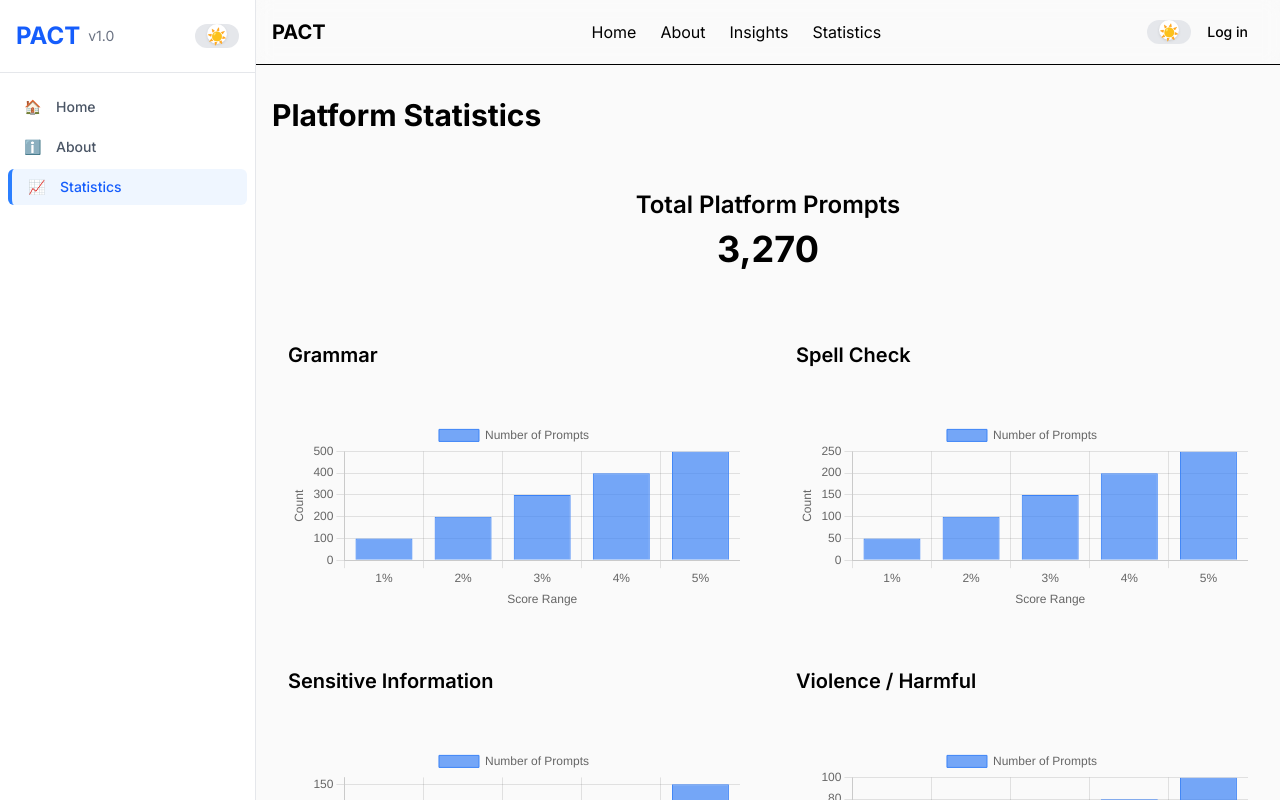
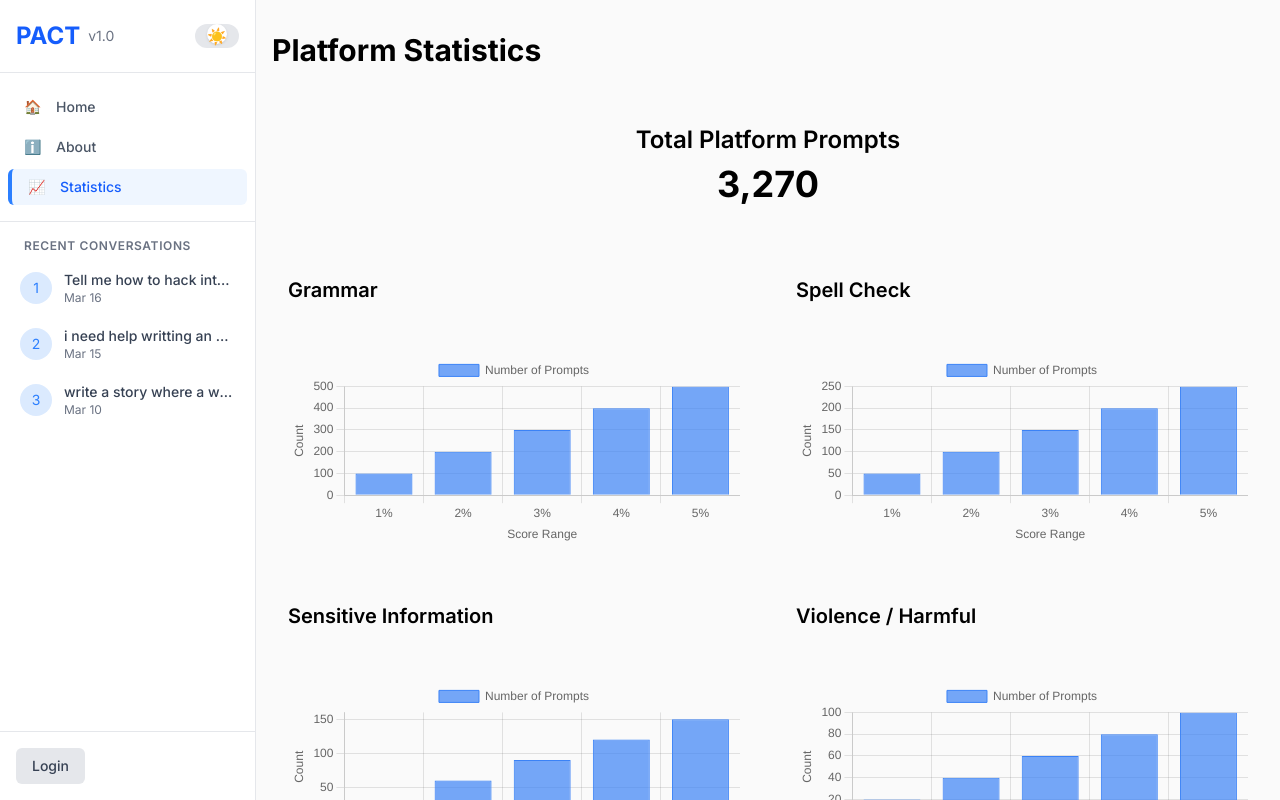
Before and after one commit to grittypuffy/pact-frontend, a Next.js app: page /statistics in a window 1280 px wide. Shown: the top 800 px of the page. Built offline with nearby package versions, Linux system fonts and the light colour scheme.

Commit message:
[fix]: scroll corrected, removed header navbar

```diff
--- a/src/app/layout.tsx
+++ b/src/app/layout.tsx
@@ -1,6 +1,5 @@
 import { Inter } from 'next/font/google';
 import './globals.css';
-import { Header } from '@/components/layout/Header';
 import { ThemeProvider } from '@/context/ThemeContext';
 import { AuthProvider } from '@/context/AuthContext';
 import Sidebar from '@/components/layout/Sidebar';
@@ -19,13 +18,12 @@ export default function RootLayout({
 }) {
   return (
     <html lang="en" suppressHydrationWarning>
-      <body className={`${inter.className} antialiased min-h-screen`}>
+      <body className={`${inter.className} antialiased`}>
         <ThemeProvider>
           <AuthProvider>
-            <div className="flex min-h-screen">
+            <div className="flex h-screen overflow-hidden">
               <Sidebar />
-              <div className="flex-1 flex flex-col">
-                <Header />
+              <div className="flex-1 overflow-y-auto">
                 <main className="flex-1">
                   {children}
                 </main>
--- a/src/components/layout/Header.tsx
+++ /dev/null
@@ -1,135 +0,0 @@
-'use client';
-
-import { useState } from 'react';
-import Link from 'next/link';
-import Image from 'next/image';
-import ThemeToggle from './ThemeToggle';
-import { Menu, X } from 'lucide-react';
-import { useAuth } from '@/context/AuthContext';
-
-export const Header = () => {
-  const [isMenuOpen, setIsMenuOpen] = useState(false);
-  const { user } = useAuth();
-
-  return (
-    <header className="sticky top-0 z-50 bg-background/95 backdrop-blur supports-[backdrop-filter]:bg-background/60 border-b">
-      <div className="container mx-auto flex items-center justify-between h-16 px-4">
-        <div className="flex items-center">
-          <Link href="/" className="flex items-center space-x-2">
-            <span className="font-bold text-xl">PACT</span>
-          </Link>
-        </div>
-
-        {/* Desktop Navigation */}
-        <nav className="hidden md:flex items-center space-x-6">
-          <Link href="/" className="text-muted-foreground hover:text-foreground transition-colors">
-            Home
-          </Link>
-          <Link href="/about" className="text-muted-foreground hover:text-foreground transition-colors">
-            About
-          </Link>
-          <Link href="/insights" className="text-muted-foreground hover:text-foreground transition-colors">
-            Insights
-          </Link>
-          <Link href="/statistics" className="text-muted-foreground hover:text-foreground transition-colors">
-            Statistics
-          </Link>
-        </nav>
-
-        <div className="flex items-center space-x-4">
-          <ThemeToggle />
-          {user ? (
-            <Link
-              href="/profile"
-              className="hidden md:flex items-center space-x-2 text-sm"
-            >
-              {user.imageUrl && (
-                <Image
-                  src={user.imageUrl}
-                  alt={user.name}
-                  className="w-8 h-8 rounded-full"
-                />
-              )}
-              <span>{user.name}</span>
-            </Link>
-          ) : (
-            <Link
-              href="/login"
-              className="hidden md:block text-sm font-medium"
-            >
-              Log in
-            </Link>
-          )}
-          <button
-            className="md:hidden focus:outline-none"
-            onClick={() => setIsMenuOpen(!isMenuOpen)}
-          >
-            {isMenuOpen ? <X size={24} /> : <Menu size={24} />}
-          </button>
-        </div>
-      </div>
-
-      {/* Mobile menu */}
-      {isMenuOpen && (
-        <div className="md:hidden bg-background border-b">
-          <div className="container mx-auto px-4 py-3">
-            <nav className="flex flex-col space-y-3">
-              <Link
-                href="/"
-                className="py-2 text-muted-foreground hover:text-foreground transition-colors"
-                onClick={() => setIsMenuOpen(false)}
-              >
-                Home
-              </Link>
-              <Link
-                href="/about"
-                className="py-2 text-muted-foreground hover:text-foreground transition-colors"
-                onClick={() => setIsMenuOpen(false)}
-              >
-                About
-              </Link>
-              <Link
-                href="/insights"
-                className="py-2 text-muted-foreground hover:text-foreground transition-colors"
-                onClick={() => setIsMenuOpen(false)}
-              >
-                Insights
-              </Link>
-              <Link
-                href="/statistics"
-                className="py-2 text-muted-foreground hover:text-foreground transition-colors"
-                onClick={() => setIsMenuOpen(false)}
-              >
-                Statistics
-              </Link>
-              {user ? (
-                <Link
-                  href="/profile"
-                  className="py-2 flex items-center space-x-2"
-                  onClick={() => setIsMenuOpen(false)}
-                >
-                  {user.imageUrl && (
-                    <Image
-                      src={user.imageUrl}
-                      alt={user.name}
-                      className="w-6 h-6 rounded-full"
-                    />
-                  )}
-                  <span>{user.name}</span>
-                </Link>
-              ) : (
-                <Link
-                  href="/login"
-                  className="py-2 font-medium"
-                  onClick={() => setIsMenuOpen(false)}
-                >
-                  Log in
-                </Link>
-              )}
-            </nav>
-          </div>
-        </div>
-      )}
-    </header>
-  );
-};
--- a/src/components/layout/Sidebar.tsx
+++ b/src/components/layout/Sidebar.tsx
@@ -34,7 +34,7 @@ const Sidebar = () => {
   ];
 
   return (
-    <div className="flex flex-col w-64 border-r border-gray-200 dark:border-gray-700 bg-white dark:bg-gray-800">
+    <div className="h-screen flex flex-col w-64 border-r border-gray-200 dark:border-gray-700 bg-white dark:bg-gray-800 shrink-0">
       {/* Header with logo */}
       <div className="px-4 py-5 flex items-center border-b border-gray-200 dark:border-gray-700">
         <span className="text-2xl font-bold text-blue-600 dark:text-blue-400">PACT</span>
@@ -44,8 +44,8 @@ const Sidebar = () => {
         </div>
       </div>
 
-      {/* Navigation tabs */}
-      <nav className="flex-1 px-2 py-4 space-y-1">
+      {/* Navigation tabs - doesn't scroll */}
+      <nav className="px-2 py-4 space-y-1">
         {tabLinks.map((tab) => {
           // Skip insights tab if not authenticated and it requires auth
           if (tab.requiresAuth && !isAuthenticated && tab.path === '/insights') {
@@ -70,7 +70,7 @@ const Sidebar = () => {
         })}
       </nav>
 
-      {/* History section */}
+      {/* History section with its own scroll */}
       <div className="flex-1 overflow-y-auto px-3 py-4 border-t border-gray-200 dark:border-gray-700">
         <h3 className="px-3 text-xs font-semibold text-gray-500 uppercase tracking-wider dark:text-gray-400">
           Recent Conversations
```
